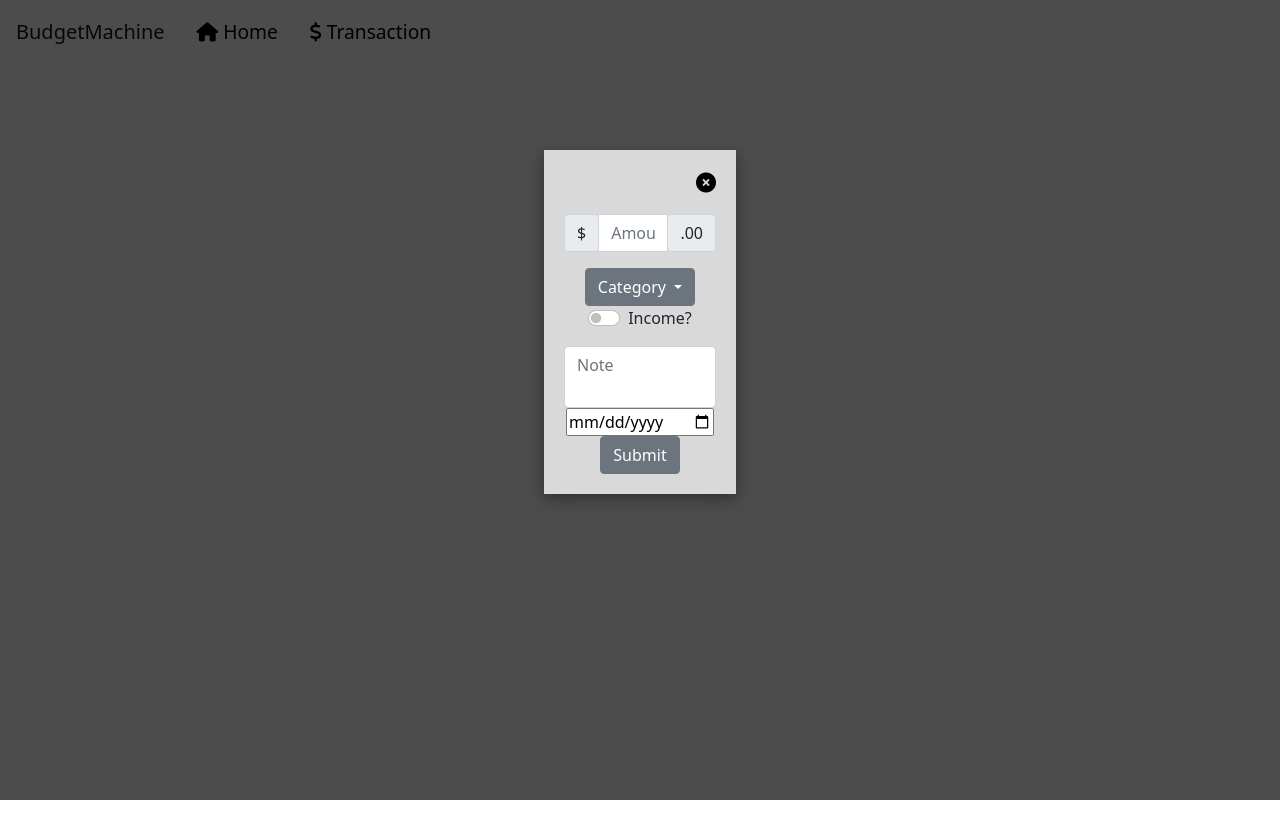
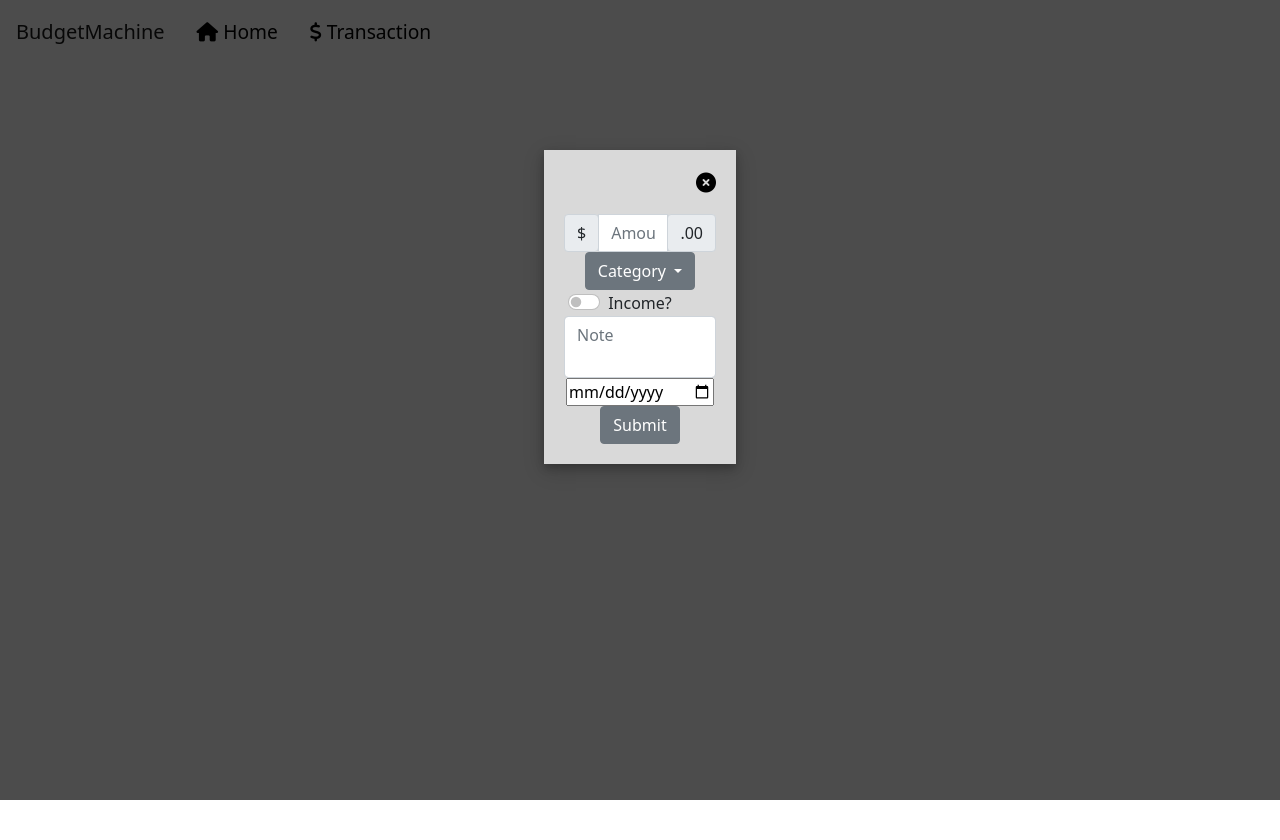
Before and after one commit to joeyagreco/BudgetMachine, a Flask app: page / in a window 1280 px wide. Shown: the top 840 px of the page. Run offline with Flask 2, Linux system fonts and the light colour scheme; some libraries are stand-ins or nearby versions.

Commit message:
cleanup on transaction popup

```diff
--- a/server/static/css/base.css
+++ b/server/static/css/base.css
@@ -131,6 +131,16 @@ button {
     display: flex;
     flex-direction: row;
     justify-content: center;
+    align-content: center;
+    align-items: center;
+}
+
+#income-switch {
+    padding: 0;
+}
+
+#income-label {
+    margin: 0;
 }
 
 #note-input {
--- a/server/templates/base.html
+++ b/server/templates/base.html
@@ -67,7 +67,7 @@
             <form id="transaction-submit-form">
 
               <div id="amount-section">
-                <div class="input-group mb-3">
+                <div class="input-group">
                   <div class="input-group-prepend">
                     <span class="input-group-text">$</span>
                   </div>
@@ -90,10 +90,10 @@
               </div>
 
               <div id="income-section">
-                <div class="form-check form-switch">
+                <div class="form-check form-switch" id="income-switch">
                   <input class="form-check-input" type="checkbox" id="flexSwitchCheckDefault">
                 </div>
-                <p>Income?</p>
+                <p id="income-label">Income?</p>
               </div>
 
               <div class="input-group" id="note-input">
```
